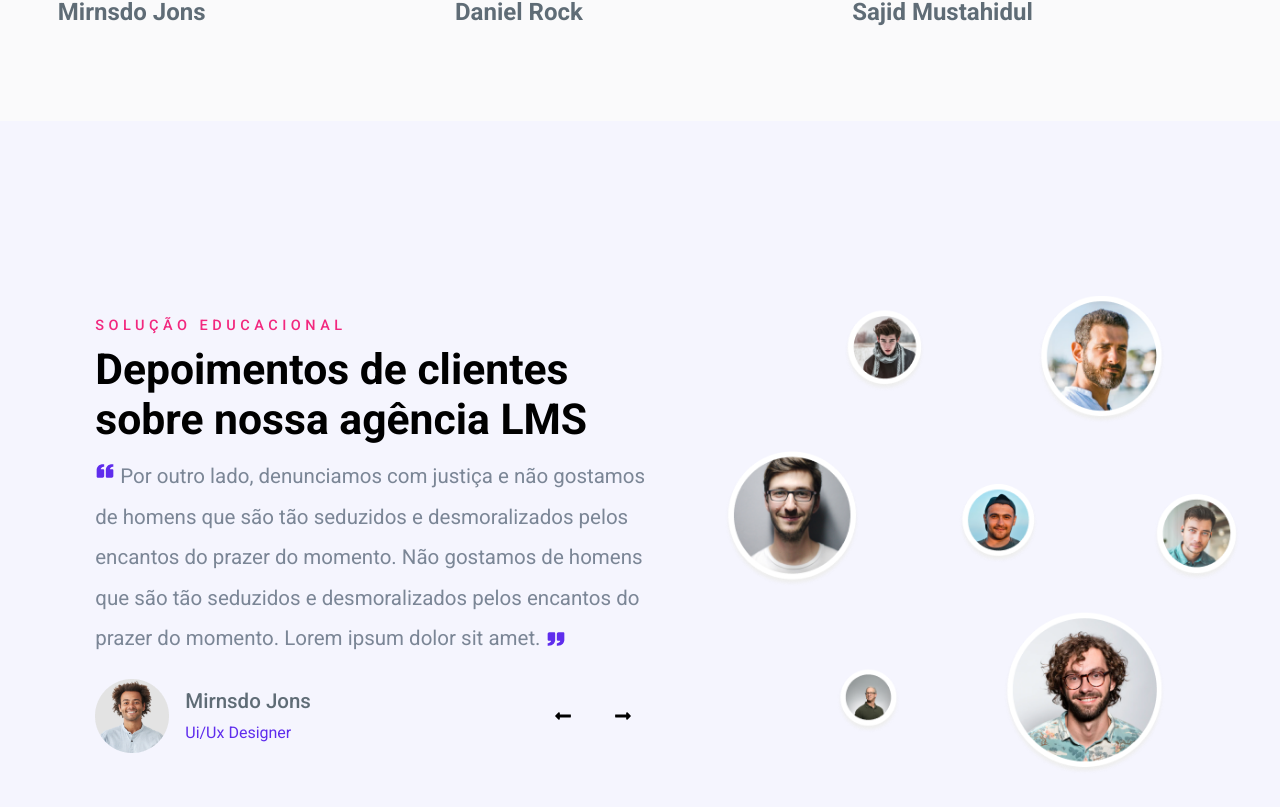
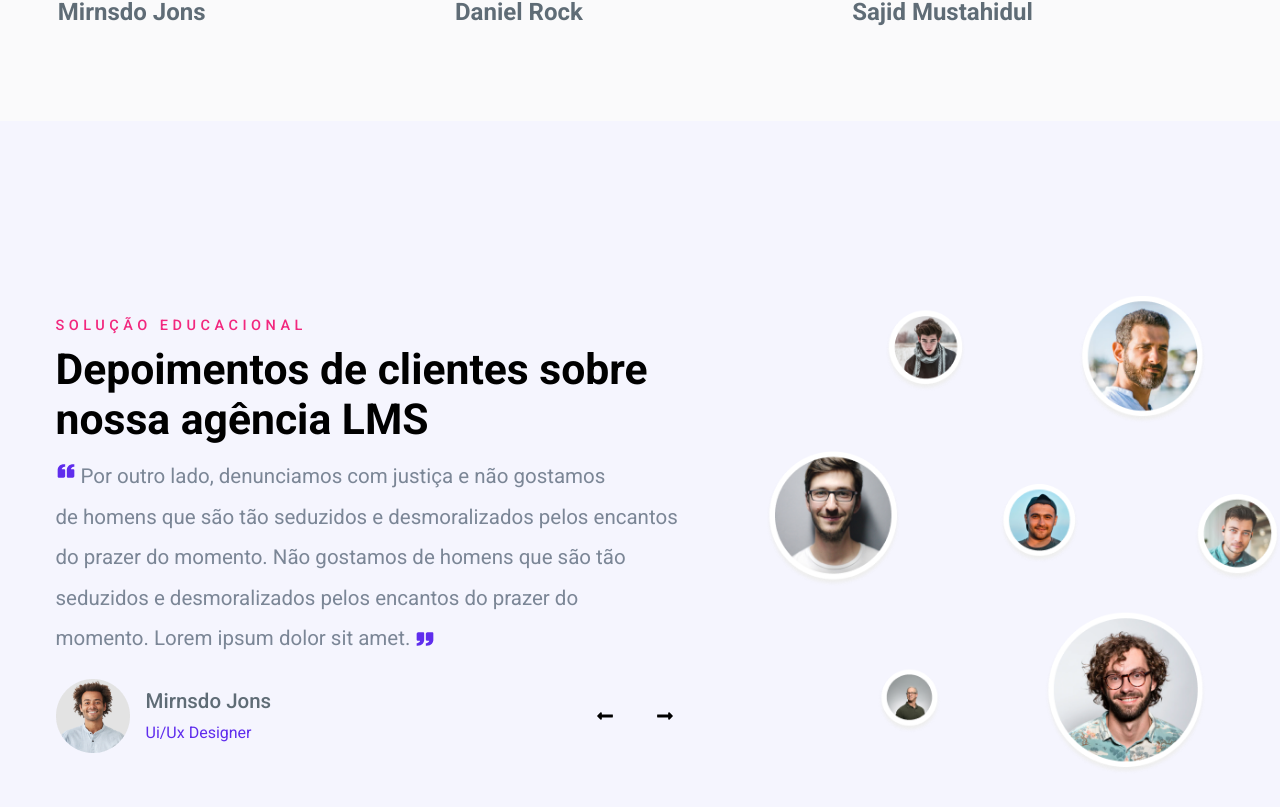
Before and after one commit to Romulo-aquila/Edurock-LadingPage, a React (Vite) app: page / in a window 1280 px wide. Shown: the part 5063-5870 px from the top of the page. Built offline with nearby package versions, Linux system fonts and the light colour scheme.

Commit message:
Corrigindo padding da Sessão Depoimentos

```diff
--- a/src/components/EducationSolution.jsx
+++ b/src/components/EducationSolution.jsx
@@ -132,7 +132,7 @@ function EducationSolution() {
     const CtnTitlesAndProfile = styled.div`
         display: flex;
         flex-direction: column;
-        width: 558px;
+        width: 642px;
     `;
 
     const CtnImage = styled.div`
@@ -141,7 +141,7 @@ function EducationSolution() {
         background-image: url(assets/testi__group__1.png);
         background-size: cover;
         background-position: center;
-        z-index: 4;
+        padding-right: 55.5px;
     `;
 
     const WtSpace = styled.div`
@@ -164,9 +164,9 @@ function EducationSolution() {
                 Por outro lado, denunciamos com justiça e não gostamos
                     </TxtQuote>de homens que são tão seduzidos e desmoralizados
             pelos encantos do prazer do momento. Não gostamos de homens que são tão
-            seduzidos e desmoralizados pelos encantos do
+            seduzidos e desmoralizados pelos encantos do prazer do
             <TxtQuote>
-            prazer do momento. Lorem ipsum dolor sit amet.
+             momento. Lorem ipsum dolor sit amet.
                 <Quotes02><BiSolidQuoteRight/></Quotes02>
             </TxtQuote>
                 </TextContent>
```
